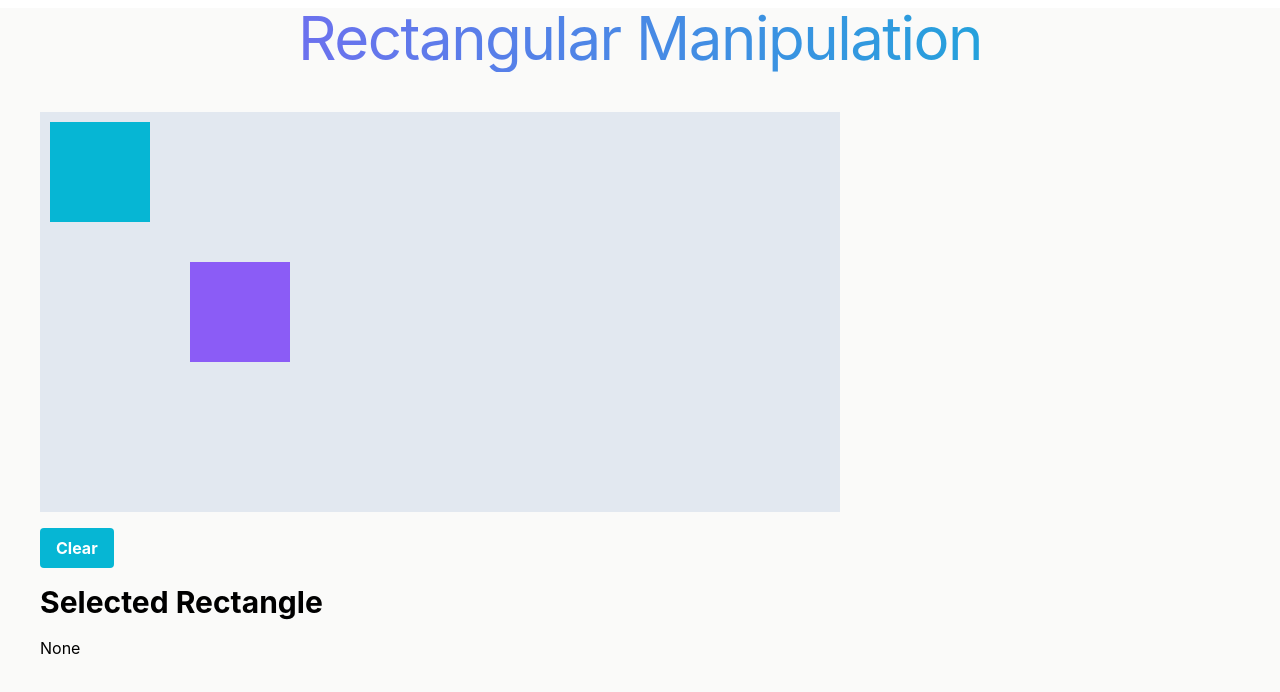
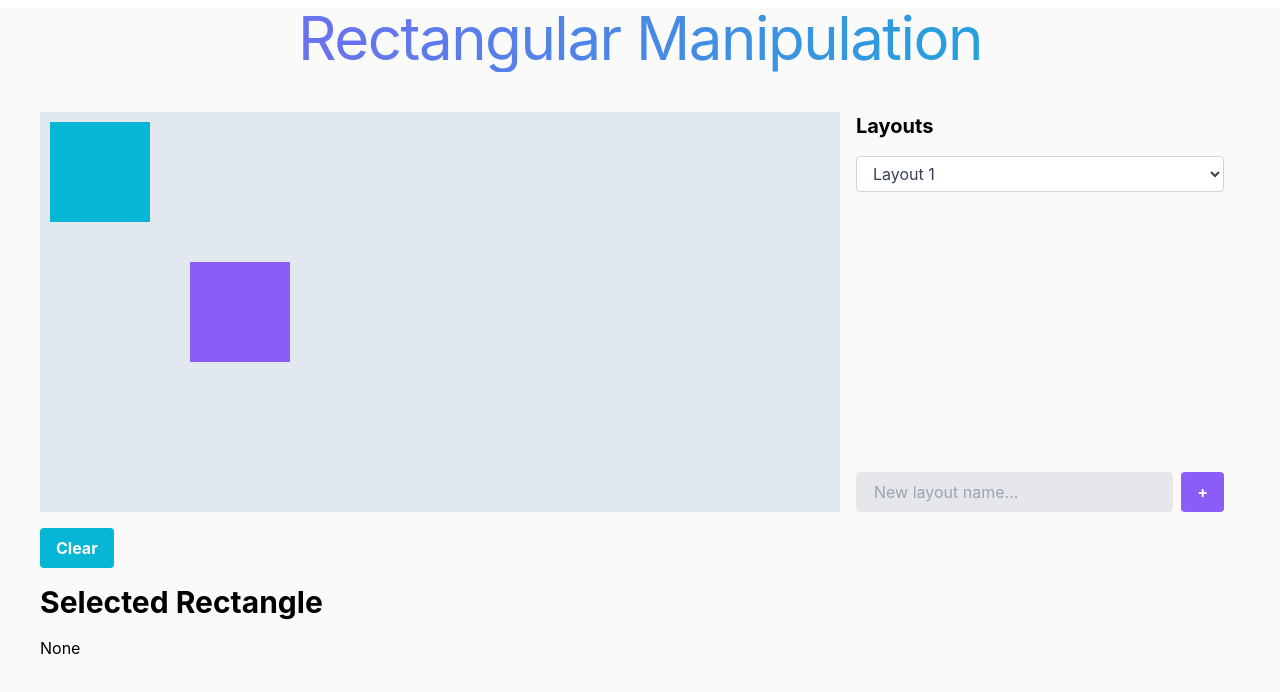
Before and after one commit to thatzacdavis/rectangular-manipulation, a React (Create React App) app: page / in a window 1280 px wide. Shown: the top 692 px of the page. Built offline with nearby package versions, Linux system fonts and the light colour scheme.

Commit message:
Refactor out constant

```diff
--- a/src/App.jsx
+++ b/src/App.jsx
@@ -6,30 +6,8 @@ import { Header } from './components/Header';
 import { v4 as uuidv4 } from 'uuid';
 import { useLocalStorage } from './hooks/useLocalStorage';
 import { EditSection } from './components/EditSection';
-
-// The initial layout presented to a user that hasn't used the app before.
-// This sets up a green and red square in the `Stage` for them to experiment with.
-const initialLayouts = [{
-  name: 'Layout 1',
-  rectangles: [
-    {
-      x: 10,
-      y: 10,
-      width: 100,
-      height: 100,
-      fill: '#06b6d4',
-      id: uuidv4(),
-    },
-    {
-      x: 150,
-      y: 150,
-      width: 100,
-      height: 100,
-      fill: '#8b5cf6',
-      id: uuidv4(),
-    },
-  ]
-}];
+import { LayoutList } from './components/LayoutList';
+import { initialLayouts } from './constants'
 
 const App = () => {
   const [annotations, setAnnotations] = useState([]);
@@ -41,6 +19,7 @@ const App = () => {
   const [selectedRectId, setSelectedRectId] = useState(null);
   const [draggingId, setDraggingId] = useState(null)
   const [newColor, setNewColor] = useState(null)
+  const [newLayoutName, setNewLayoutName] = useState(null)
 
   const rectangles = layouts[selectedLayoutIndex].rectangles
   const setRectangles = useCallback((newRectangles) => {
@@ -55,7 +34,6 @@ const App = () => {
   }, [layouts, selectedLayoutIndex, setLayouts])
 
   const handleMouseDown = e => {
-    console.log('handleMouseDown', e.target)
     const clickedOnEmpty = e.target === e.target.getStage();
 
     if (selectedRectId) {
@@ -148,7 +126,7 @@ const App = () => {
     <div data-testid='AppContainer' className="bg-stone-50 w-screen h-screen">
       <Header />
       <div className="m-10 h-full">
-        <div data-testid='TopContainer' className='h-2/4'>
+        <div data-testid='TopContainer' className='h-2/4 flex'>
           <div ref={stageContainerRef} data-testid='StageContainer' className='bg-slate-200 h-full w-2/3'>
             <Stage
               width={stageDimensions.width}
@@ -193,6 +171,9 @@ const App = () => {
               </Layer>
             </Stage>
           </div>
+          <div data-testid='LayoutContainer' className='w-1/3'>
+            <LayoutList layouts={layouts} selectedLayoutIndex={selectedLayoutIndex} setSelectedLayoutIndex={setSelectedLayoutIndex} newLayoutName={newLayoutName} setNewLayoutName={setNewLayoutName} setLayouts={setLayouts} />
+          </div>
         </div>
         <EditSection selectedId={selectedRectId} setSelectedId={setSelectedRectId} rectangles={rectangles} setRectangles={setRectangles} newColor={newColor} setNewColor={setNewColor} />
       </div>
--- /dev/null
+++ b/src/constants.js
@@ -0,0 +1,25 @@
+import { v4 as uuidv4 } from 'uuid';
+
+// The initial layout presented to a user that hasn't used the app before.
+// This sets up a cyan and purple square in the `Stage` for them to experiment with.
+export const initialLayouts = [{
+    name: 'Layout 1',
+    rectangles: [
+      {
+        x: 10,
+        y: 10,
+        width: 100,
+        height: 100,
+        fill: '#06b6d4',
+        id: uuidv4(),
+      },
+      {
+        x: 150,
+        y: 150,
+        width: 100,
+        height: 100,
+        fill: '#8b5cf6',
+        id: uuidv4(),
+      },
+    ]
+  }];
```
